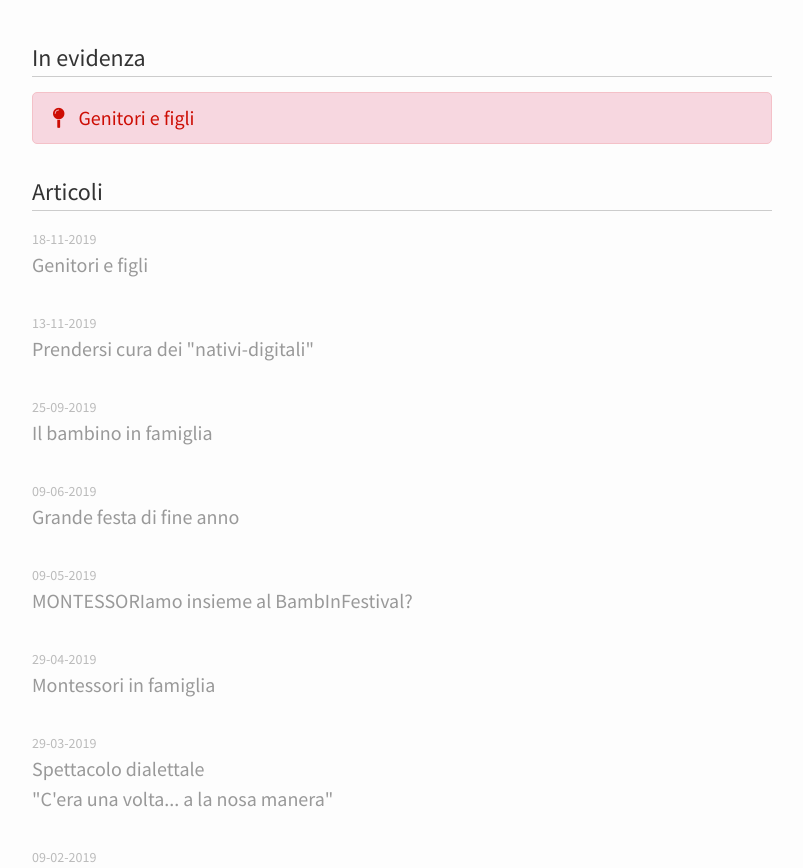
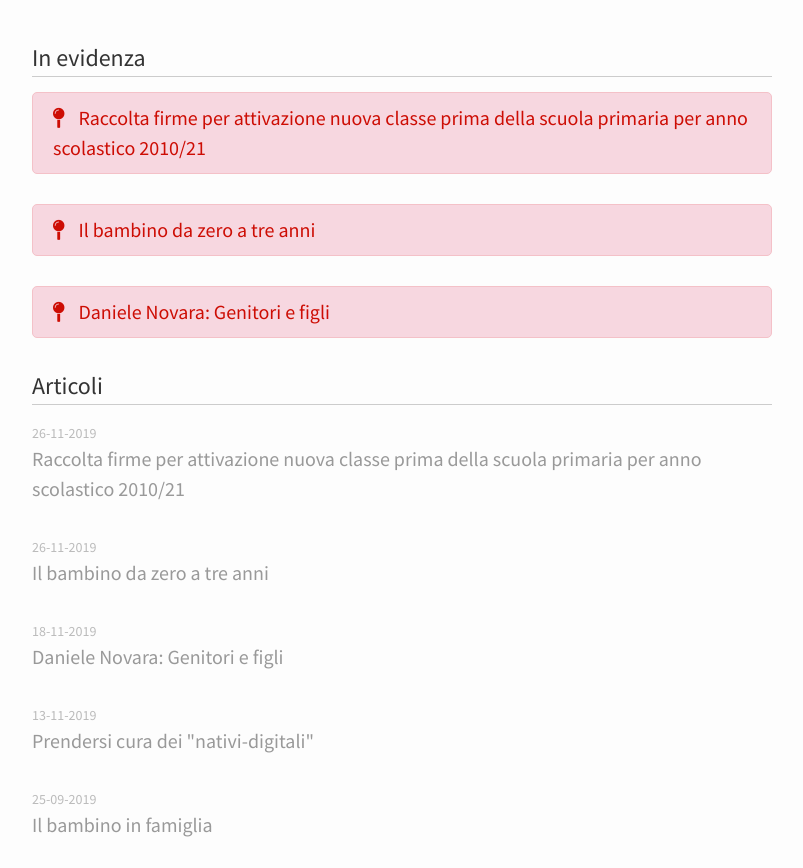
Before and after one commit to montessori-attiva-pavia/montessori-attiva-pavia.github.io, a Jekyll site: the page built from index.html, in a window 1280 px wide and 1400 px high. Shown: the part 532-1400 px from the top of the window, without its empty margins (238-1041 px from the left). Built offline with Jekyll 4.4.1, drawn with Linux system fonts in a browser that asks for light colours; comment, search, counter and statistics services are not loaded.

Commit message:
Due nuovi post e qualche correzione qua e là

```diff
--- a/_posts/2019-09-25-il-bambino-in-famiglia.markdown
+++ b/_posts/2019-09-25-il-bambino-in-famiglia.markdown
@@ -20,7 +20,7 @@ Gli incontri, patrocinati dall'Opera Nazionale Montessori e dal comune di Pavia,
 - 22 novembre con **Mario Valle**, ingegnere presso il Centro Svizzero di Calcolo Scientifico a Lugano. La sua passione per il metodo Montessori l'ha portato ad approfondirne gli aspetti scientifici
 - 29 novembre con **Carlo Alberti**, formatore di 'Percorsi per Crescere' e dei CEMEA ticinesi. Supervisore con G. Honegger Fresco nella scuola di Varese, docenti nei corsi 0-3 dell'Opera Nazionale Montessori
 
-Gl incontri, gratuiti e aperti a tutti, si terranno a Pavia presso la Sala Conferenze Broletto, in piazza della Vittoria dalle ore 20,30.
+Gli incontri, gratuiti e aperti a tutti, si terranno a Pavia presso la Sala Conferenze Broletto, in piazza della Vittoria dalle ore 20,30.
 È gradita la prenotazione scrivendo a [insiemepermontessoriattiva@gmail.com](mailto:insiemepermontessoriattiva@gmail.com)
 
 
--- a/_posts/2019-11-18-genitori-e-figli-novara.markdown
+++ b/_posts/2019-11-18-genitori-e-figli-novara.markdown
@@ -1,6 +1,6 @@
 ---
 layout: post
-title:  Genitori e figli
+title:  "Daniele Novara: Genitori e figli"
 subtitle: Organizzati e felici per un futuro da vivere insieme
 date:   2019-11-18 08:00:00 +01:00
 tags:   incontro
--- /dev/null
+++ b/_posts/2019-11-26-bambino-zero-tre.markdown
@@ -0,0 +1,24 @@
+---
+layout: post
+title:  Il bambino da zero a tre anni
+date:   2019-11-26 08:00:00 +01:00
+tags:   corso
+author: Iwan Buetti
+pinned: true
+---
+
+Quinto e ultimo appuntamento per il ciclo di incontri denominato "Il bambino in famiglia".
+
+
+Il prossimo venerdì 29 novembre Carlo Alberti ci parlerà del bambino nei suoi primi tre anni di vita.
+
+
+**Carlo Alberti** è formatore di 'Percorsi per Crescere' e dei CEMEA ticinesi. Supervisore con G. Honegger Fresco presso la Scuola di Varese e docente nei corsi 0-3 dell'Opera Nazionale Montessori.
+
+
+Ci vediamo come di consueto alle ore 20:30 presso la Sala Conferenze Broletto a Pavia (ingresso da via Paratici 21).
+
+
+L'incontro è gratuito e aperto a tutti, è inoltre gradita la prenotazione scrivendo a [insiemepermontessoriattiva@gmail.com](mailto:insiemepermontessoriattiva@gmail.com)
+
+{% include image.html img="/assets/img/2019-09-25/bambino-in-famiglia.jpg" title="locandina" caption="Locandina" url="/assets/img/2019-09-25/bambino-in-famiglia.pdf" %}
--- /dev/null
+++ b/_posts/2019-11-26-raccolta-firme-primaria.markdown
@@ -0,0 +1,18 @@
+---
+layout: post
+title:  Raccolta firme per attivazione nuova classe prima della scuola primaria per anno scolastico 2010/21
+date:   2019-11-26 08:00:00 +01:00
+tags:   scuola primaria sommo
+author: Samanta Monai
+pinned: true
+---
+È iniziata la raccolta delle firme per richiedere l’attivazione della nuova classe prima a metodo di differenziazione didattica Montessori nella scuola primaria B. Passerini di Sommo (PV) per l’anno scolastico 2020/21 (procedura necessaria da ripetersi ogni anno per l’avvio di una nuova prima).
+
+Il foglio informativo della scuola è disponibile [qui](/assets/img/2019-11-26/foglio_informativo.pdf){:target="_blank"}.
+
+Per formalizzare la disponibilità d’iscrizione del/la figlio/a alla classe Montessori presso questa scuola, chiediamo a tutte le famiglie interessate d’inviare subito il modulo in calce all’indirizzo e-mail: montessoriattivapavia@gmail.com
+
+Grazie!
+
+
+{% include image.html img="/assets/img/2019-11-26/modulo.jpg" title="modulo" caption="Modulo da compilare e firmare" url="/assets/img/2019-11-26/modulo.pdf" %}
```
Also changed, not shown: assets/img/2019-11-26/modulo.jpg (added), 4 other files.
